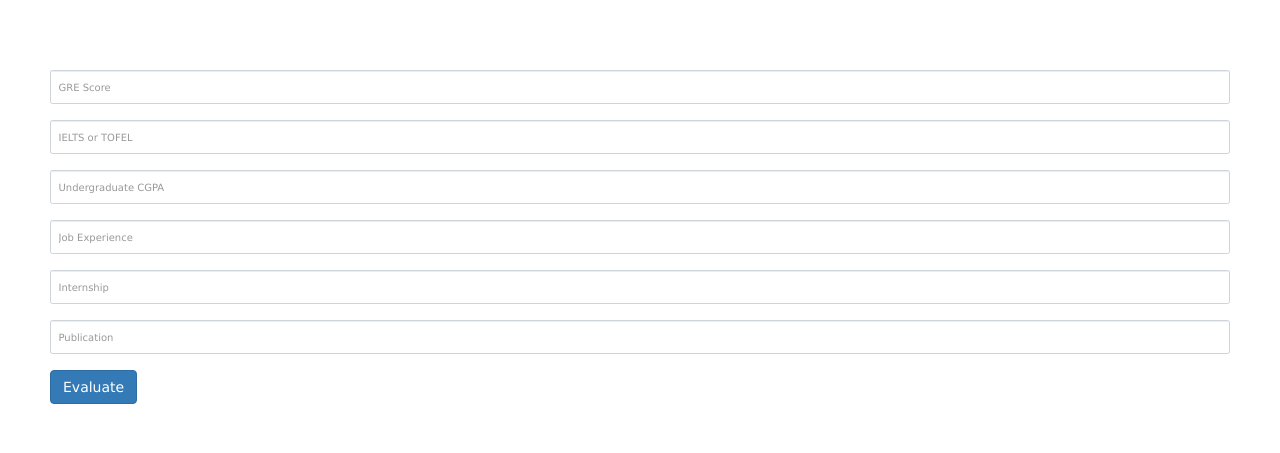
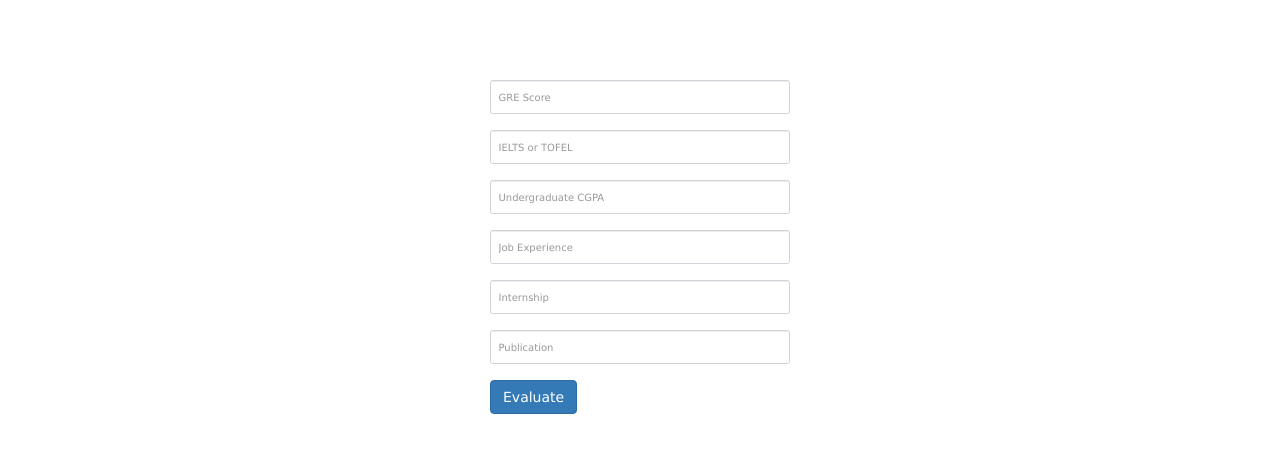
Before and after one commit to Gitak0007/Student-Immigration-System, a Node server app: template views/Profile.hbs in a window 1280 px wide. Shown: the top 453 px of the page. Run offline with Node 20, Linux system fonts and the light colour scheme; the template is opened without the code that fills it, so the values that code supplies are empty; some libraries are stand-ins or nearby versions.

Commit message:
CSS applied

```diff
--- a/routes/index.js
+++ b/routes/index.js
@@ -97,7 +97,7 @@ router.post("/Profile",function(req,res,next){
 	});
 	if(profileAdd){
 		if(GPA>3){
-			var uniA=db.query("Select * from university where uniGrade='C'",function(error,results,fields){
+			var uniA=db.query("Select * from university where uniGrade='A'",function(error,results,fields){
 				if(results.length>0)
 				{
 					console.log(results);
--- a/views/Profile.hbs
+++ b/views/Profile.hbs
@@ -21,6 +21,7 @@ strong {
     flex: 0 0 16.666667%;
     max-width: 16.666667%;
 }
+
 .form-control {
     display: block;
     width: 100%;
@@ -68,19 +69,30 @@ h1 {
     color: #4A4A4A;
     font-weight: normal;
 }
+.container{
+        height: 100%;
+        display: flex;
+        justify-content: center;
+        align-items: center;
+
+    }
     }
   </style>
   </head>
    <body>
+    <div class="container">
 	<h1>{{title}}</h1>
+</div>
+    <div class="container">
         <form action="/Profile" method="post" >
-		<input class="form-control" name="Gre" placeholder="GRE Score"><br>
-		<input class="form-control" name="LanguageScore" placeholder="IELTS or TOFEL"><br>
-		<input class="form-control" name="GPA" placeholder="Undergraduate CGPA"><br>
-		<input class="form-control" name="JobExperience" placeholder="Job Experience"><br>
-		<input class="form-control" name="Internship" placeholder="Internship"><br>
-		<input class="form-control" name="Publications" placeholder="Publication"><br>
+		<input class="form-control" name="Gre" placeholder="GRE Score" style="width: 300px"><br>
+		<input class="form-control" name="LanguageScore" placeholder="IELTS or TOFEL" style="width: 300px"><br>
+		<input class="form-control" name="GPA" placeholder="Undergraduate CGPA" style="width: 300px"><br>
+		<input class="form-control" name="JobExperience" placeholder="Job Experience" style="width: 300px"><br>
+		<input class="form-control" name="Internship" placeholder="Internship" style="width: 300px"><br>
+		<input class="form-control" name="Publications" placeholder="Publication" style="width: 300px"><br>
 		<button type="submit" class="btn btn-primary">Evaluate</button><br>
     </form>
+</div>
   </body>
 </html>
```
Also changed, not shown: views/index.hbs (+17 -7 lines), views/login.hbs (+12 -4 lines), views/register.hbs (+10 -3 lines), views/visa.jpg (added).
